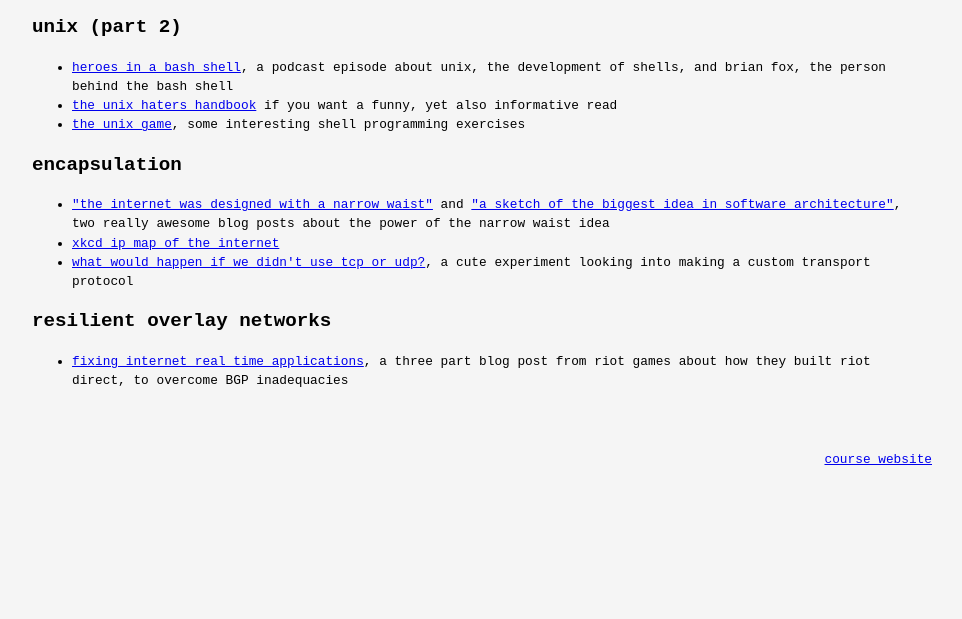
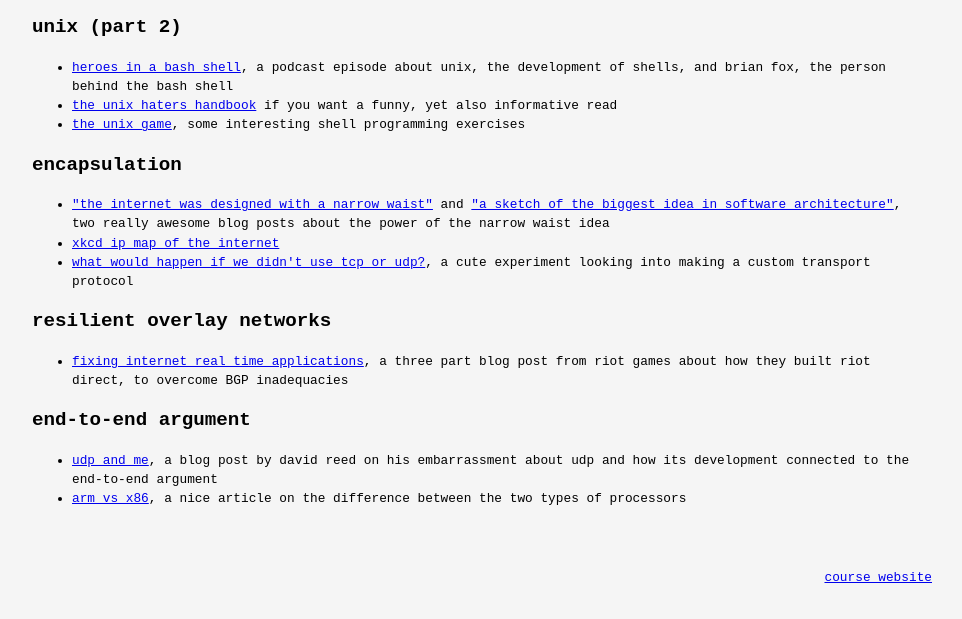
Before and after one commit to liliwilson/tidbits, a plain HTML site: page index.html in a window 1280 px wide. Shown: the part 467-1086 px from the top of the page, without its empty margins (158-1120 px from the left). Before the commit the page ends 976 px from the top, so only its background shows below. Drawn offline with Linux system fonts and the light colour scheme.

Commit message:
end to end

```diff
--- a/index.html
+++ b/index.html
@@ -68,6 +68,19 @@
             how they built riot direct, to overcome BGP inadequacies</li>
     </ul>
 
+
+    <h2>end-to-end argument</h2>
+    <ul>
+        <li> <a href="https://web.archive.org/web/20180919085731/https://www.deepplum.com/blog-dpr/?page_id=6"
+                target="_blank">udp and me</a>, a blog post by david reed on his embarrassment about udp and how its
+            development connected to the end-to-end argument </li>
+
+        <li> <a href="https://www.redhat.com/en/topics/linux/ARM-vs-x86" target="_blank">arm vs x86</a>, a nice article
+            on the difference between the two types of processors
+        </li>
+    </ul>
+
+
     <div class="footer">
         <a href="https://web.mit.edu/6.1800/www/" target="_blank">course website</a>
     </div>
```
